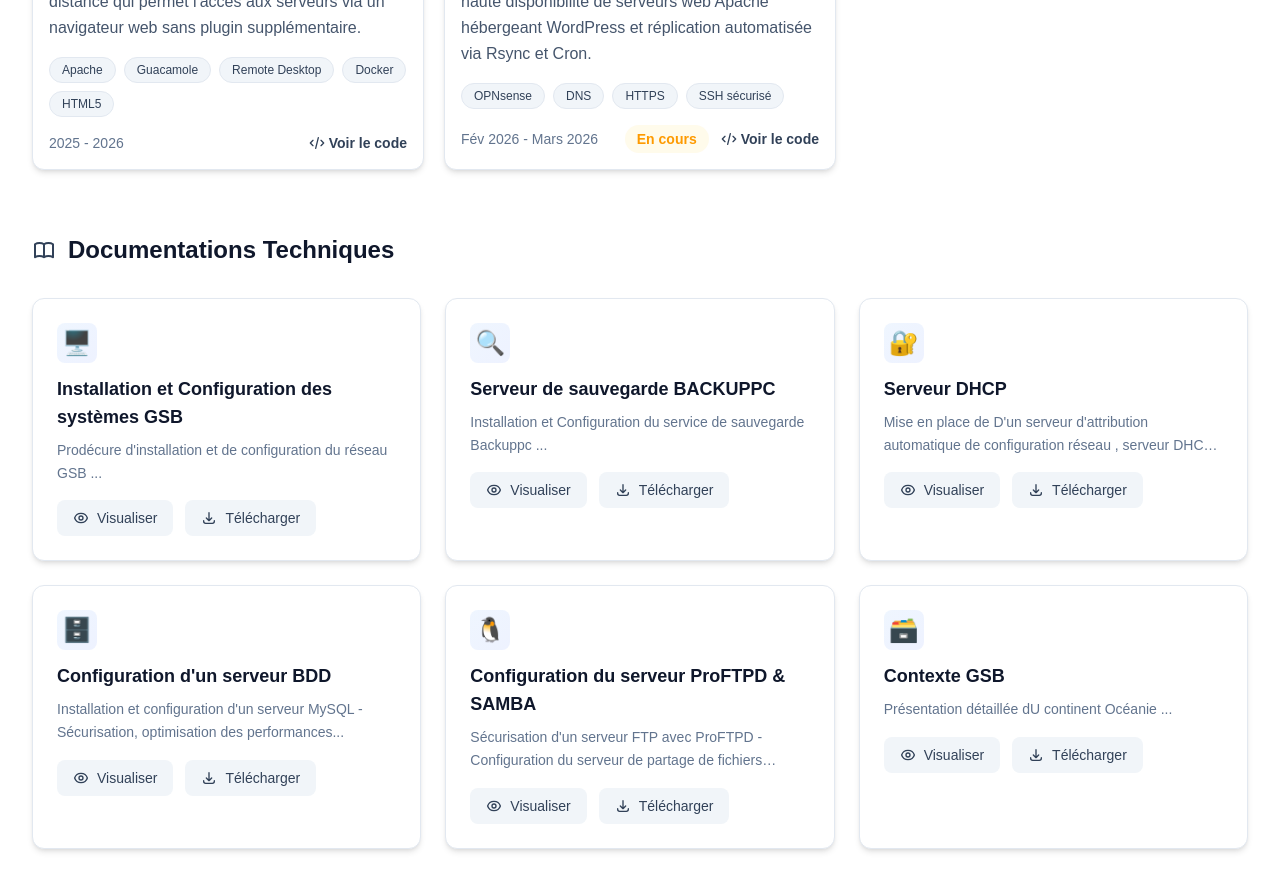
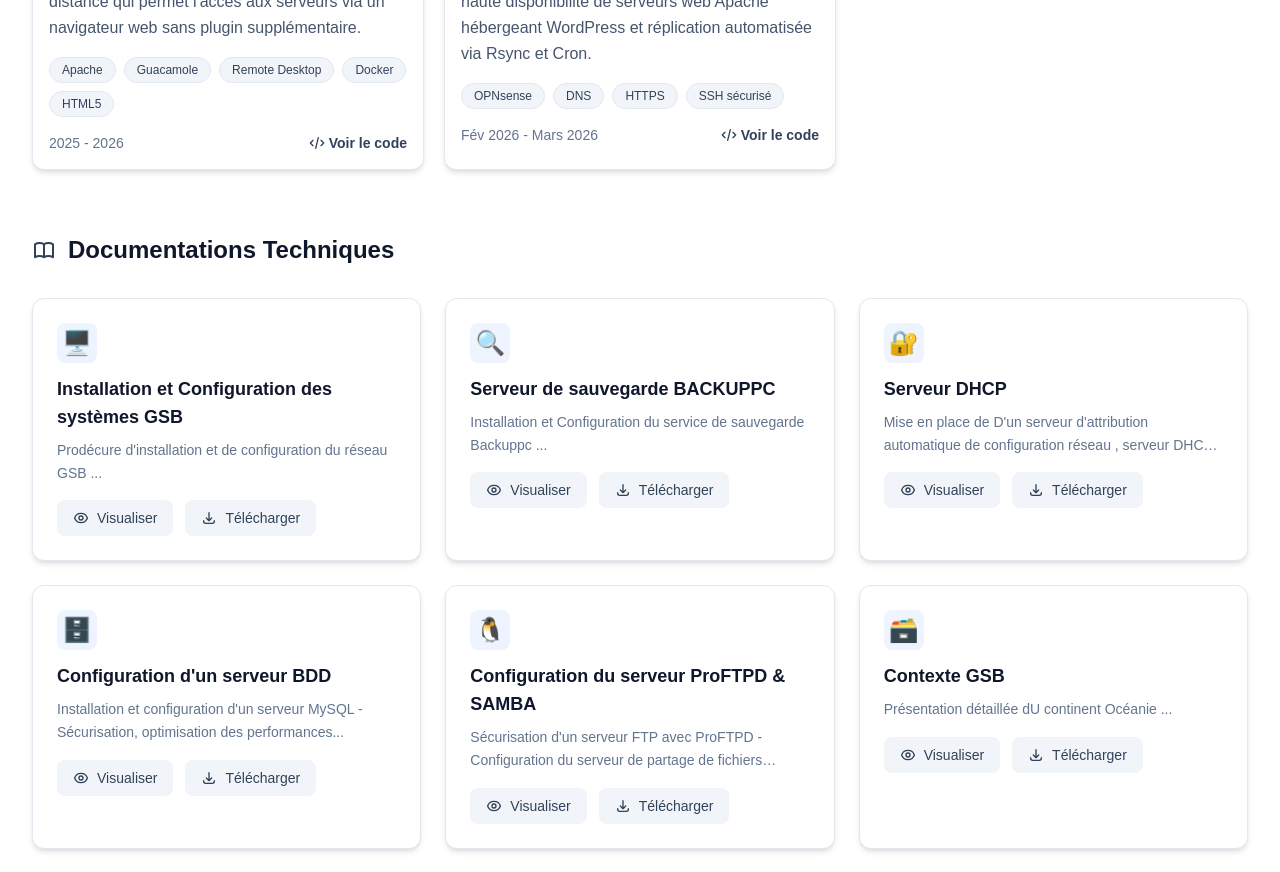
Before and after one commit to Mulho-MABIALA/danielle, a Next.js app: page /projets in a window 1280 px wide. Shown: the part 1680-2552 px from the top of the page. Built offline with nearby package versions, Linux system fonts and the light colour scheme.

Commit message:
remove En cours status from infrastructure project

```diff
--- a/app/components/Projets.tsx
+++ b/app/components/Projets.tsx
@@ -46,7 +46,6 @@ export default function Projets() {
       tags: ['OPNsense', 'DNS', 'HTTPS', 'SSH sécurisé'],
       date: 'Fév 2026 - Mars 2026',
       github: '#',
-      status: 'En cours',
     },
   ];
 
```
